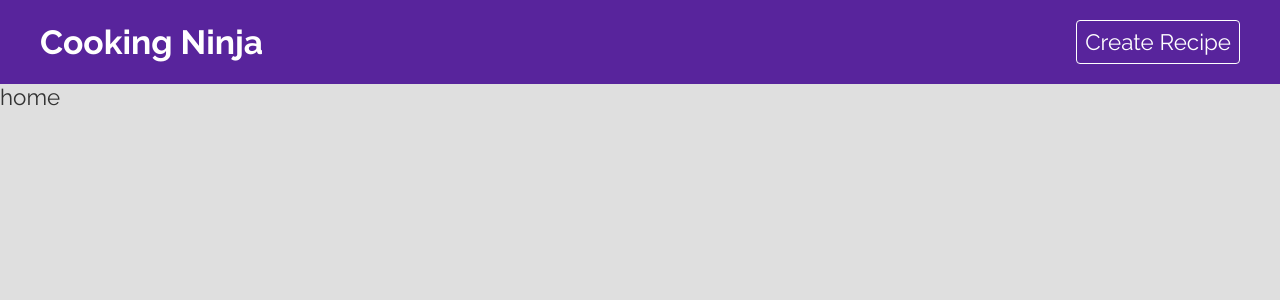
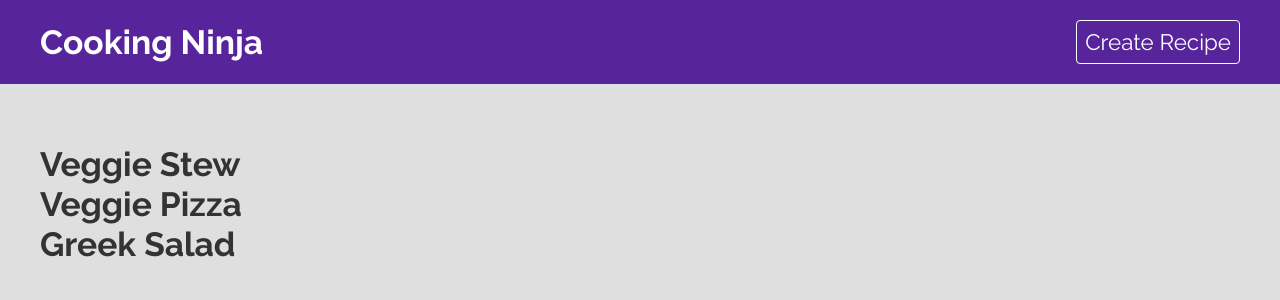
Before and after one commit to KieranWebDev/RecipeDirectory-ReactAndFirebase, a React (Create React App) app: page / in a window 1280 px wide. Shown: the top 300 px of the page. Built offline with nearby package versions, Linux system fonts and the light colour scheme; data requests are answered from the project's data file.

Commit message:
created useFetch hook. fetched data from json server

```diff
--- /dev/null
+++ b/src/hooks/useFetch.js
@@ -0,0 +1,42 @@
+import { useState, useEffect } from 'react';
+
+export const useFetch = (url) => {
+  const [data, setData] = useState(null);
+  const [isPending, setIsPending] = useState(false);
+  const [error, setError] = useState(null);
+
+  useEffect(() => {
+    const controller = new AbortController();
+
+    const fetchData = async () => {
+      setIsPending(true);
+
+      try {
+        const res = await fetch(url, { signal: controller.signal });
+        if (!res.ok) {
+          throw new Error(res.statusText);
+        }
+        const data = await res.json();
+
+        setIsPending(false);
+        setData(data);
+        setError(null);
+      } catch (err) {
+        if (err.name === 'AbortError') {
+          console.log('the fetch was aborted');
+        } else {
+          setIsPending(false);
+          setError('Could not fetch the data');
+        }
+      }
+    };
+
+    fetchData();
+
+    return () => {
+      controller.abort();
+    };
+  }, [url]);
+
+  return { data, isPending, error };
+};
--- a/src/pages/home/Home.js
+++ b/src/pages/home/Home.js
@@ -1,4 +1,19 @@
+import { useFetch } from '../../hooks/useFetch.js';
+
 import './home.css';
 export default function Home() {
-  return <div>home</div>;
+  const {
+    data: recipes,
+    isPending,
+    error,
+  } = useFetch(`http://localhost:3000/recipes`);
+
+  return (
+    <div className="home">
+      {error && <p className="error">Sorry, could not get that data</p>}
+      {isPending && <p className="loading">Loading...</p>}
+      {recipes &&
+        recipes.map((recipe) => <h2 key={recipe.id}>{recipe.title}</h2>)}
+    </div>
+  );
 }
--- a/src/pages/home/home.css
+++ b/src/pages/home/home.css
@@ -0,0 +1,4 @@
+.home {
+  max-width: 1200px;
+  margin: 60px auto;
+}
```
